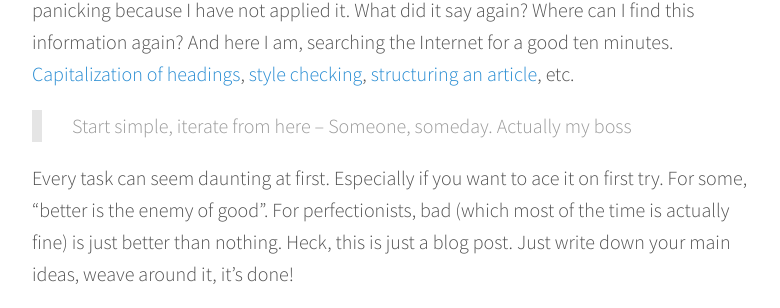
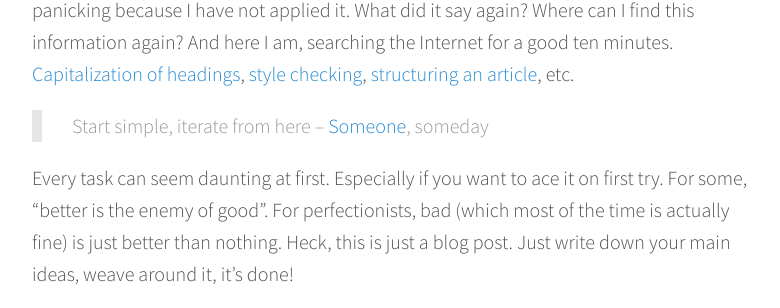
Before and after one commit to Soreine/blog, a Jekyll site: the page built from _posts/2016-04-17-defeating-the-fear.md, in a window 1280 px wide. Shown: the part 698-1006 px from the top of the page, without its empty margins (248-1028 px from the left). Built offline with Jekyll 4.4.1, drawn with Linux system fonts in a browser that asks for light colours.

Commit message:
Proper quoting

```diff
--- a/_posts/2016-04-17-defeating-the-fear.md
+++ b/_posts/2016-04-17-defeating-the-fear.md
@@ -16,7 +16,7 @@ And it starts here, as I am writing down my thoughts, knowing that you, a passer
 I spend too much time wandering, stopping at every title, sentence, sometimes word, to wonder if it is right. Often, I remember about some rule or advice I had read and start panicking because I have not applied it. What did it say again? Where can I find this information again? And here I am, searching the Internet for a good ten minutes. [Capitalization of headings](http://titlecapitalization.com/), [style checking](http://www.hemingwayapp.com/), [structuring an article](http://engineerwriting.jottit.com/), etc.
 
 > Start simple, iterate from here
-> -- Someone, someday. Actually my boss
+> -- [Someone](https://twitter.com/SamyPesse), someday
 
 Every task can seem daunting at first. Especially if you want to ace it on first try.
 For some, "better is the enemy of good". For perfectionists, bad (which most of the time is actually fine) is just better than nothing. Heck, this is just a blog post. Just write down your main ideas, weave around it, it's done!
```
